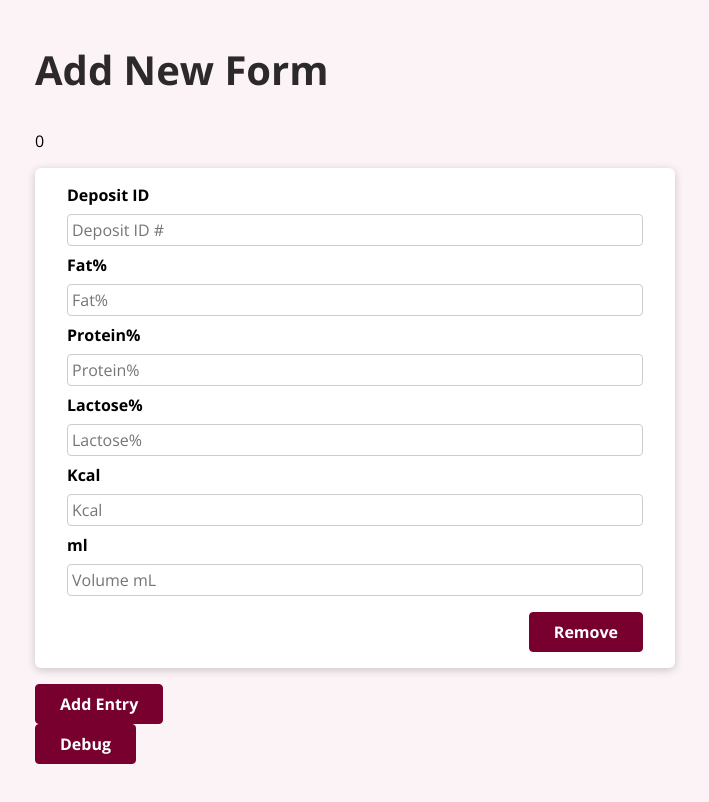
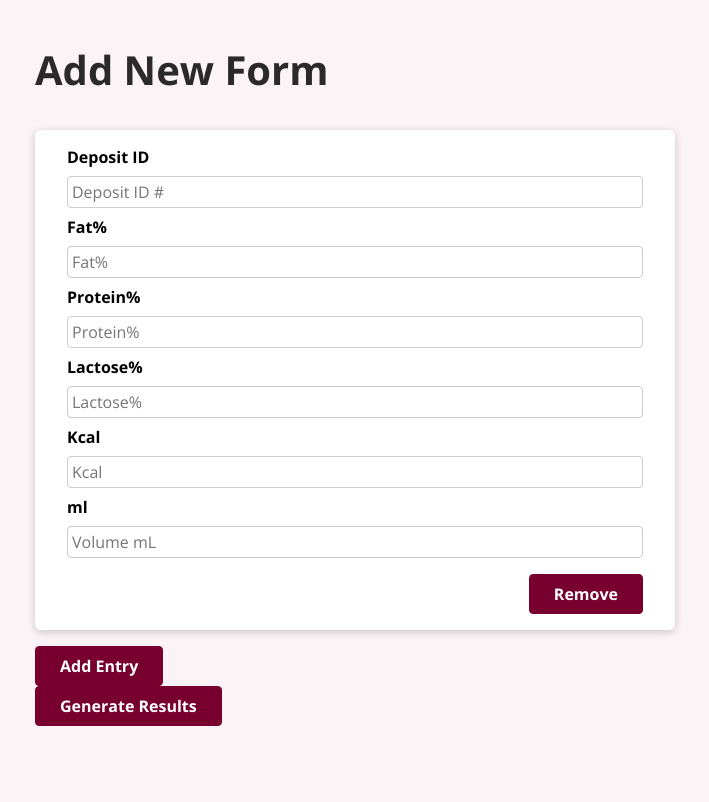
Before and after one commit to YiruMu/MilkBank, a React (Create React App) app: page / in a window 1280 px wide. Shown: the part 340-1142 px from the top of the page, without its empty margins (285-994 px from the left). After the commit the page ends 1114 px from the top, so only its background shows below. Built offline with nearby package versions, Linux system fonts and the light colour scheme.

Commit message:
Added math

```diff
--- a/src/components/form/NewForm.js
+++ b/src/components/form/NewForm.js
@@ -1,6 +1,6 @@
 import Card from '../UI/Card';
 import classes from './NewForm.module.css';
-import {useRef, useState} from 'react';
+import {useEffect, useRef, useState} from 'react';
 export default function NewForm(props){
 
     const [formData, setFormData] = useState( {
@@ -13,6 +13,13 @@ export default function NewForm(props){
         volume: props.volume || '',
     });
 
+    useEffect( () => {
+        // console.log(formData);
+
+        props.parentCallbackUpdate(formData, formData.formId);
+
+    },[formData])
+
     const handleChange = ({ target }) => {
         const {name, value} = target;
         setFormData((prev)=>({
@@ -20,7 +27,6 @@ export default function NewForm(props){
             [name]: value
         }));
 
-        props.parentCallbackUpdate(formData, formData.formId);
     };
 
     const handleSubmit = (event) => {
--- /dev/null
+++ b/src/components/results/Results.js
@@ -0,0 +1,81 @@
+
+
+
+export default function Results(props) {
+
+    const data = props.data;
+
+
+
+
+
+    const isCompatible = (a, b, targetCalories) => {
+
+        const volumeA = parseFloat(a.volume);
+        const volumeB = parseFloat(b.volume);
+        const kcalA = parseFloat(a.kcal);
+        const kcalB = parseFloat(b.kcal);
+        const proteinA = parseFloat(a.protein);
+        const proteinB = parseFloat(b.protein);
+
+        let totalVolume = volumeA + volumeB;
+        let weightedSumCal = ((volumeA * kcalA) + (volumeB * kcalB)) / totalVolume;
+        let weightedSumPro = ((volumeA * proteinA) + (volumeB * proteinB)) / totalVolume;
+
+        if (weightedSumCal <= targetCalories || weightedSumPro < 1) {
+            return false;
+        }
+        return true;
+    };
+
+    const solvePairs = (inputData, targetCalories) => {
+        // [ [id1, id3], [id2, id6]  ]
+
+        let inputs = [...inputData];
+        let matchList = [];
+
+        console.log(inputs);
+        inputs.sort((a,b) => parseFloat(a.kcal) - parseFloat(b.kcal));
+
+        console.log(inputs);
+        console.log(`Target value: ${targetCalories}`);
+
+        while (inputs.length > 0) {
+            let l = 0;
+            let r = 1;
+
+            let matched = false;
+            console.log('outerloop')
+
+            while (r < inputs.length) {
+                if (isCompatible(inputs[l], inputs[r], targetCalories)) {
+                    matchList.push([inputs[l], inputs[r]]);
+                    inputs.splice(l, 1);
+                    inputs.splice(r -1, 1);
+                    matched = true;
+                    break;
+                } else {
+                    r++;
+                }
+
+                console.log('inner loop')
+            }
+
+            if (!matched) {
+                inputs.splice(l, 1);
+            }
+
+        }
+
+        console.log(`Matches: ${matchList}`);
+        console.log(matchList);
+        return matchList;
+    };
+
+
+    return (
+        <div>
+            <button type='button' onClick={() => solvePairs(data, 20)}>Generate Results</button>
+        </div>
+    )
+}
--- a/src/pages/Entry.js
+++ b/src/pages/Entry.js
@@ -3,10 +3,12 @@ import {useState} from 'react';
 import './Entry.css';
 import {useNavigate} from 'react-router-dom';
 import Hyperform from "../components/Hyperform/Hyperform.js"
+import Results from "../components/results/Results.js"
 
 function Entry(){
 
 
+    let showResults = false;
 
     const [forms, setForms] = useState([{formId: 0}]);
     const addForm = () => {
@@ -35,21 +37,30 @@ function Entry(){
     }
 
 
-    return (<section>
+
+    if (showResults) {
+        return (
+            <Results data={forms} />
+        )
+    }
+    else {
+        return (<section>
             <Hyperform  />
             <h1>Add New Form</h1>
 
             {forms.map( (form) => (
             <div>
-                <p>{form.formId}</p>
                 <NewForm
                 parentCallbackUpdate={handleCallbackUpdate}
                 parentCallbackDelete={handleCallbackDelete}
                 formId={form.formId}
-                firstName={form.firstName}
-                lastName={form.lastName}
-                bday={form.bday}
-                password={form.password} />
+                depositId={form.depositId}
+                fat={form.fat}
+                protein={form.protein}
+                lactose={form.lactose}
+                kcal={form.kcal}
+                volume={form.volume} />
+                <p>{}</p>
             </div>
             ))}
 
@@ -57,10 +68,17 @@ function Entry(){
                 <div>
                         <button  onClick ={addForm}>Add Entry</button>
                 </div>
-                <button type='button' onClick={(e) => {alert(JSON.stringify(forms, '', 2))}}>Debug</button>
+                {/* <button type='button' onClick={(e) => {alert(JSON.stringify(forms, '', 2))}}>Debug</button> */}
+
+            <Results data={forms} />
 
         </section>
+
     );
+    }
+
+
+
 }
 
 export default Entry;
--- a/src/pages/Result.js
+++ b/src/pages/Result.js
@@ -1,4 +1,5 @@
 function Result(){
+
     return <div>Result</div>;
 }
 
```
